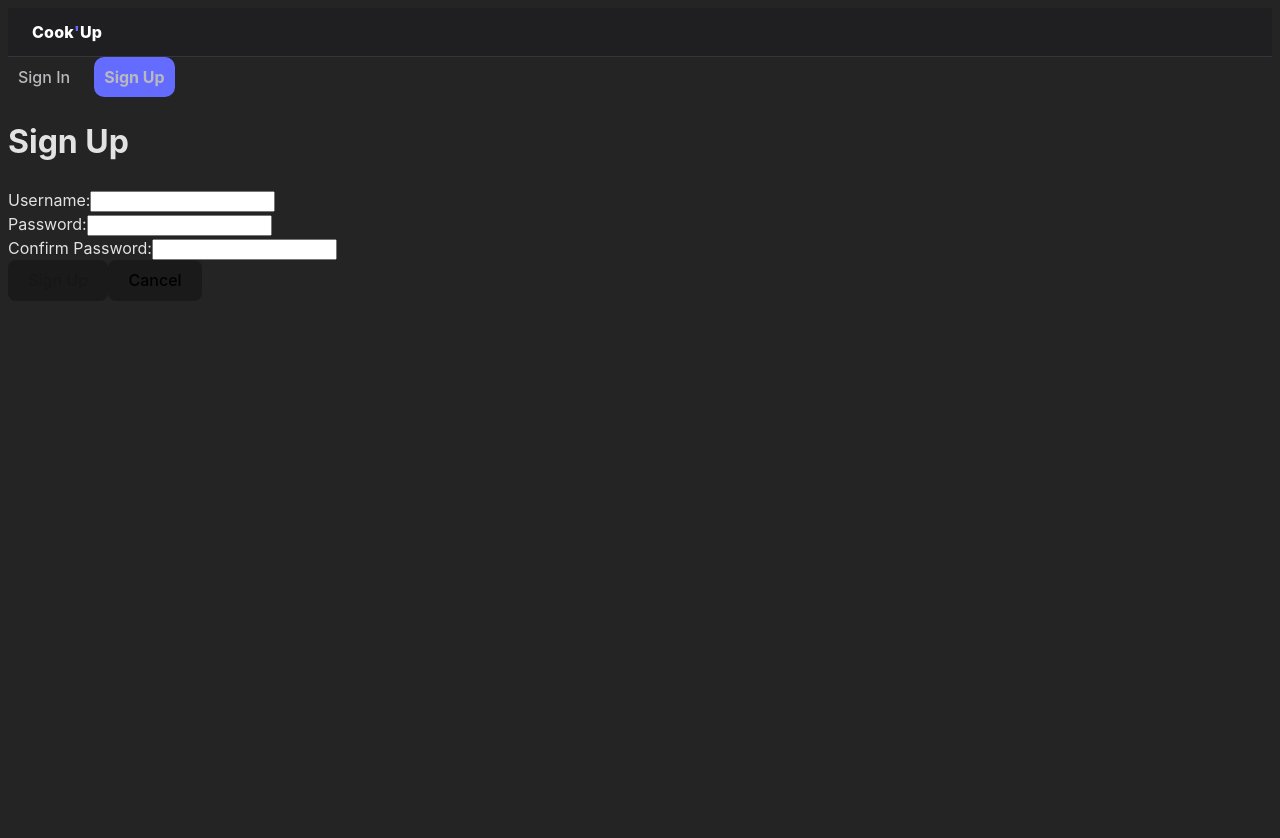
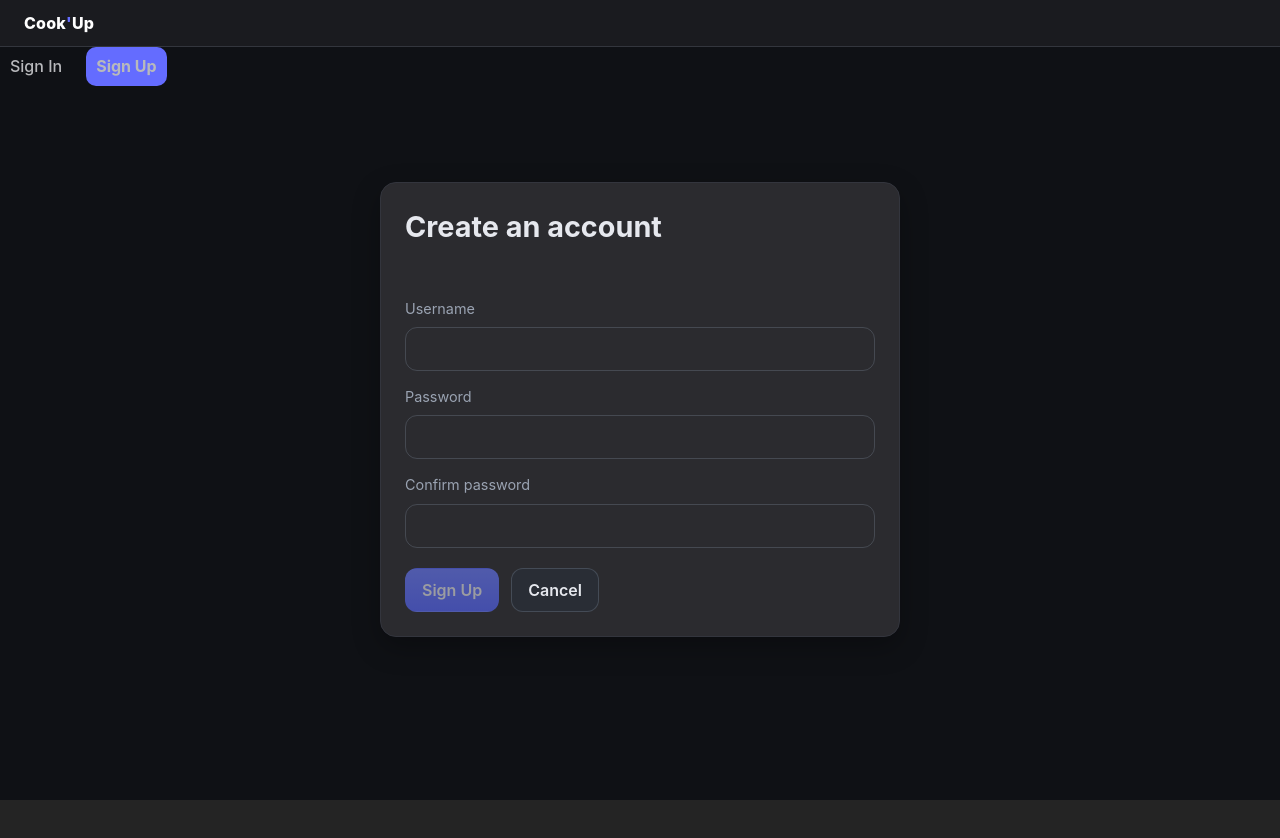
Before and after one commit to Mkac0/cook-up-front-end, a React (Vite) app: page /sign-up in a window 1280 px wide. Shown: the top 838 px of the page. Before the commit the page ends 800 px from the top, so only its background shows below. Built offline with nearby package versions, Linux system fonts and the light colour scheme; no server answers.

Commit message:
added style to SignUpForm and included a passwordMismatch action

```diff
--- a/src/App.css
+++ b/src/App.css
@@ -0,0 +1,138 @@
+:root{
+  --bg: #0f1115;
+  --bg-elev: #161a22;
+  --text: #e6e8ee;
+  --muted: #9aa3b2;
+  --brand: #6a7cff;
+  --brand-600: #5667ff;
+  --brand-700: #4757df;
+  --error: #ff6b6b;
+  --ring: 0 0 0 .12rem rgba(106,124,255,.45);
+  --radius: 16px;
+  --shadow: 0 10px 30px rgba(0,0,0,.35);
+}
+
+* { box-sizing: border-box; }
+
+html, body, #root {
+  height: 100%;
+}
+
+body {
+  margin: 0;
+  background: var(--bg);
+  color: var(--text);
+  line-height: 1.4;
+}
+
+.auth-page {
+  min-height: 100%;
+  display: grid;
+  place-items: start center;
+  padding: 6rem 1rem 3rem;
+}
+
+.card {
+  width: 100%;
+  max-width: 520px;
+  background: var(--bg-elev);
+  border-radius: var(--radius);
+  box-shadow: var(--shadow);
+  border: 1px solid rgba(255,255,255,0.06);
+}
+
+.card-header { padding: 1.5rem 1.5rem 0; }
+.card-title {
+  margin: 0;
+  font-size: clamp(1.35rem, 1.1rem + 1vw, 1.8rem);
+  font-weight: 700;
+}
+
+.form {
+    padding: 1.25rem 1.5rem 1.5rem;
+}
+
+.form-row { margin-top: 1rem; display: grid; gap: .5rem; }
+
+.label {
+  font-size: .9rem;
+  color: var(--muted);
+}
+
+.input {
+  width: 100%;
+  height: 44px;
+  padding: 0 .9rem;
+  font-size: 1rem;
+  color: var(--text);
+  background: transparent;
+  border-radius: 12px;
+  border: 1px solid rgba(148, 163, 184, .25);
+  outline: none;
+  transition: border .15s ease, box-shadow .15s ease, background .2s ease;
+}
+
+.input::placeholder {
+    color: color-mix(in oklab, var(--muted) 75%, transparent);
+}
+
+.input:focus {
+  border-color: var(--brand);
+  box-shadow: var(--ring);
+  background: color-mix(in oklab, var(--bg-elev) 80%, white 20%);
+}
+
+.input-invalid {
+  border-color: var(--error);
+  box-shadow: 0 0 0 .12rem color-mix(in oklab, var(--error) 35%, transparent);
+}
+
+.hint {
+  margin: .35rem 0 0;
+  font-size: .85rem;
+  color: var(--muted);
+}
+.hint-error { color: var(--error); }
+
+.actions {
+  margin-top: 1.25rem;
+  display: flex;
+  gap: .75rem;
+}
+
+.btn {
+  height: 44px;
+  padding: 0 1rem;
+  border-radius: 12px;
+  border: 1px solid transparent;
+  background: transparent;
+  color: var(--text);
+  font-weight: 600;
+  cursor: pointer;
+  transition: transform .06s ease, box-shadow .2s ease, background .2s ease, border-color .2s ease, opacity .2s ease;
+}
+
+.btn:active {
+    transform: translateY(1px);
+}
+
+.btn-primary {
+  background: linear-gradient(180deg, var(--brand), var(--brand-600));
+  box-shadow: 0 8px 20px rgba(58, 90, 254, .35);
+}
+.btn-primary:hover {
+    background: linear-gradient(180deg, var(--brand-600), var(--brand-700));
+}
+.btn-primary:disabled {
+  opacity: .6;
+  cursor: not-allowed;
+  box-shadow: none;
+}
+
+.btn-ghost {
+  border-color: rgba(148,163,184,.25);
+  background: color-mix(in oklab, var(--bg-elev) 90%, white 10%);
+}
+.btn-ghost:hover {
+  border-color: rgba(148,163,184,.45);
+}
--- a/src/components/SignUpForm/SignUpForm.jsx
+++ b/src/components/SignUpForm/SignUpForm.jsx
@@ -2,6 +2,8 @@ import { useState, useContext } from 'react';
 import { useNavigate } from 'react-router';
 import { signUp } from '../../services/authService';
 import { UserContext } from '../../contexts/UserContext';
+
+import '../../App.css';
 
 const SignUpForm = () => {
   const navigate = useNavigate();
@@ -31,53 +33,73 @@ const SignUpForm = () => {
     }
   };
 
-  const isFormInvalid = () => {
-    return !(username && password && password === passwordConf);
-  };
+  const isFormInvalid = () => !(username && password && password === passwordConf);
+
+  const passwordMismatch = password && passwordConf && password !== passwordConf;
 
   return (
-    <main>
-      <h1>Sign Up</h1>
+    <main className="auth-page">
+      <section className="card auth-card">
+
+        <header className="card-header">
+          <h1 className="card-title">Create an account</h1>
           <p>{message}</p>
-      <form onSubmit={handleSubmit}>
-        <div>
-          <label htmlFor='username'>Username:</label>
-          <input
-            type='text'
-            id='username'
+        </header>
+
+        <form onSubmit={handleSubmit} className="form">
+          <div className="form-row">
+            <label htmlFor="username" className="label">Username</label>
+            <input className="input"
+              type="text"
+              id="username"
               value={username}
-            name='username'
+              name="username"
               onChange={handleChange}
               required
             />
           </div>
-        <div>
-          <label htmlFor='password'>Password:</label>
-          <input
-            type='password'
-            id='password'
+
+          <div className="form-row">
+            <label htmlFor="password" className="label">Password</label>
+            <input className="input"
+              type="password"
+              id="password"
               value={password}
-            name='password'
+              name="password"
               onChange={handleChange}
               required
             />
           </div>
-        <div>
-          <label htmlFor='confirm'>Confirm Password:</label>
+
+          <div className="form-row">
+            <label htmlFor="confirm" className="label">Confirm password</label>
             <input
-            type='password'
-            id='confirm'
+              className={`input ${passwordMismatch ? 'input-invalid' : ''}`}
+              type="password"
+              id="confirm"
               value={passwordConf}
-            name='passwordConf'
+              name="passwordConf"
               onChange={handleChange}
               required
             />
+            {passwordMismatch && (
+              <p className="hint hint-error">Passwords don`t match.</p>
+            )}
           </div>
-        <div>
-          <button disabled={isFormInvalid()}>Sign Up</button>
-          <button onClick={() => navigate('/')}>Cancel</button>
+
+          <div className="actions">
+            <button className="btn btn-primary" disabled={isFormInvalid()}>
+              Sign Up
+            </button>
+            <button className="btn btn-ghost"
+              type="button"
+              onClick={() => navigate('/')}
+            >
+              Cancel
+            </button>
           </div>
         </form>
+      </section>
     </main>
   );
 };
```
Lines whose indentation alone changed are shown as unchanged.
